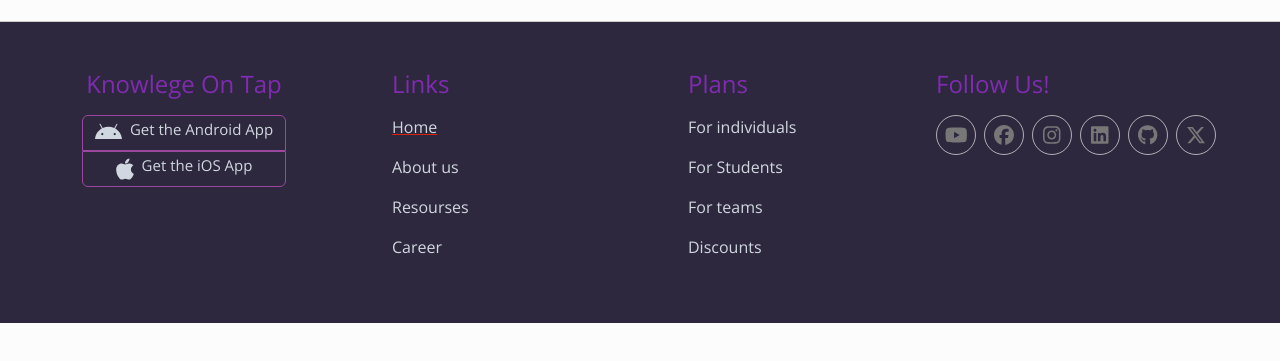
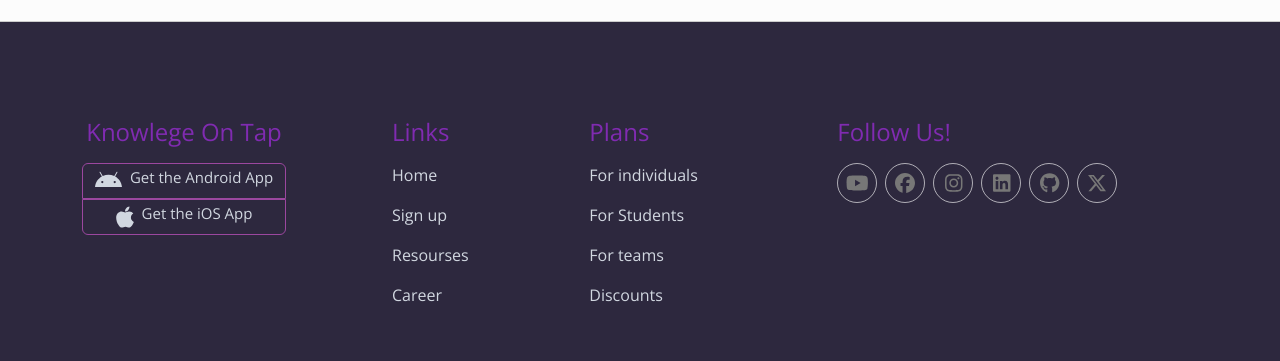
Before and after one commit to reshmaps156/React-E-Learning-App, a React (Vite) app: page /about in a window 1280 px wide. Shown: the part 3652-4013 px from the top of the page. Before the commit the page ends 3975 px from the top, so only its background shows below. Built offline with nearby package versions, Linux system fonts and the light colour scheme.

Commit message:
nav link provided

```diff
--- a/src/components/layout/footer/Footer.jsx
+++ b/src/components/layout/footer/Footer.jsx
@@ -10,8 +10,8 @@ function Footer() {
   return (
     <>
       <div className='footer-wrapper p-5 border-top'>
-        <div className="row w-100">
-          <div className="col-md-3  d-flex  flex-column align-items-center ">
+        <div className="row w-100 f-flex justify-content-center">
+          <div className="col-md-3  mt-5 d-flex  flex-column align-items-center ">
 
             <h4 className='mb-3'>Knowlege On Tap</h4>
             <div >
@@ -30,16 +30,16 @@ function Footer() {
               </Link>
             </div>
           </div>
-          <div className="col-md-3 ">
+          <div className="col-md-2 mt-5 ">
             <div className='mx-5'>
               <h4 className='mb-3'>Links</h4>
-              <Link><p>Home</p></Link>
-              <p>About us</p>
+              <Link to={'/home'} className='text-decoration-none'><p>Home</p></Link>
+              <Link to={'/register'} className='text-decoration-none'><p>Sign up</p></Link>
               <p>Resourses</p>
               <p>Career</p>
             </div>
           </div>
-          <div className="col-md-3 ">
+          <div className="col-md-3 mt-5 ">
             <div className='mx-5'>
               <h4 className='mb-3'>Plans</h4>
               <p>For individuals</p>
@@ -49,7 +49,7 @@ function Footer() {
 
             </div>
           </div>
-          <div className="col-md-3 ">
+          <div className="col-md-4 mt-5 ">
             <h4 className='mb-3'>Follow Us!</h4>
             <div className='d-flex flex-nowrap'>
               <Link><div className='btnRound me-2'><FontAwesomeIcon icon={faYoutube} size='lg' className='text-secondary'/></div></Link>
```
